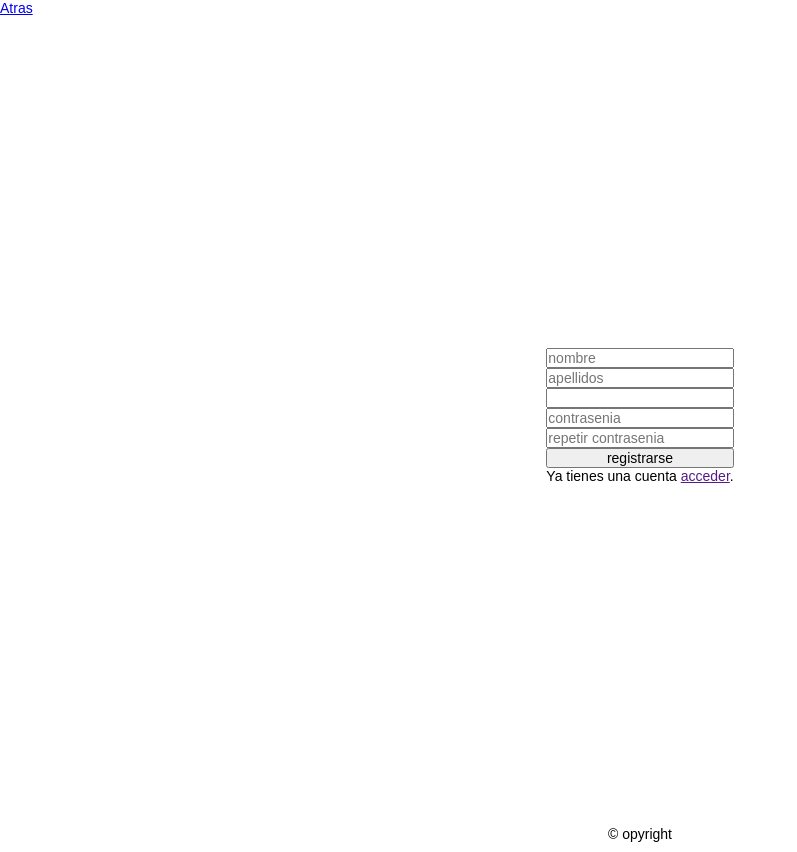
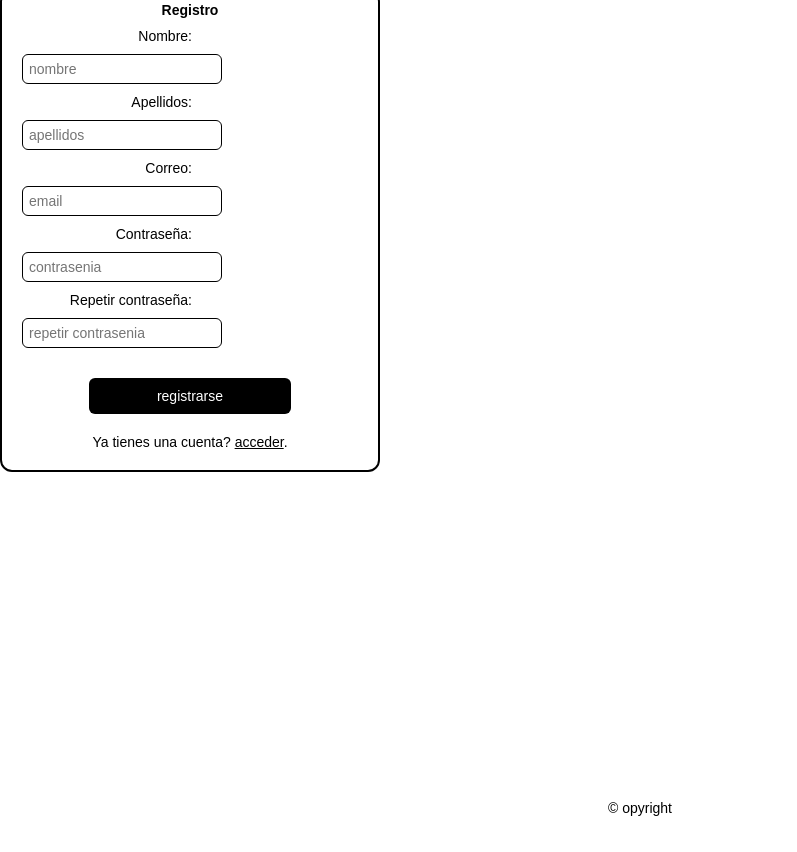
Before and after one commit to amamanic204/proyectoFastapi, a FastAPI app: page /registro in a window 1280 px wide. Shown: the whole page, without its empty margins (0-797 px from the left). After the commit the page ends 816 px from the top, so only its background shows below. Run offline with FastAPI, Linux system fonts and the light colour scheme.

Commit message:
Update registro.html
El documento "registro.html" modificado con estylos.

```diff
--- a/templates/registro.html
+++ b/templates/registro.html
@@ -15,26 +15,94 @@
 
 {% block content %}
     <form action="">
+        <h3>Registro</h3>
+        <label for="nombre">Nombre: </label>
         <input type="text" placeholder="nombre">
+        <label for="apellidos">Apellidos: </label>
         <input type="text" placeholder="apellidos">
-        <input type="email">
+        <label for="email">Correo: </label>
+        <input type="email" placeholder="email">
+        <label for="password">Contraseña: </label>
         <input type="password" placeholder="contrasenia">
+        <label for="password repeat">Repetir contraseña: </label>
         <input type="password" placeholder="repetir contrasenia">
         <input type="submit" value="registrarse">
-        <p>Ya tienes una cuenta <a href="">acceder</a>.</p>
+        <p>Ya tienes una cuenta? <a href="">acceder</a>.</p>
     </form>
     <style>
-        .cuerpo {
-            display: flex;
-            flex-direction: row;
-            justify-content: space-evenly;
-            align-items: center;
-        }
+        /* Fondo */
+    body {
+        font-family: Arial, sans-serif;
+        background-color: #ffffff;
+        margin: 0;
+        height: 100vh;
+        display: flex;
+        justify-content: center;
+        align-items: center;
+    }
 
-        form {
-            display: flex;
-            flex-direction: column;
-            justify-content: center;
-        }
+    /* Formulario */
+    form {
+        background-color: #ffffff;
+        padding: 10px 20px;
+        border-radius: 12px;
+        border: 2px solid black;
+        width: 380px;
+    }
+    form h3 {
+        text-align: center;
+        margin-bottom: 10px;
+        padding-top:0;
+        margin-top:10;
+    }
+    /* Labels */
+    form label {
+        display: inline-block;
+        width: 170px; /* más ancho por textos largos */
+        margin-bottom: 10px;
+        text-align: end;
+    }
+
+    /* Inputs */
+    form input[type="text"],
+    form input[type="email"],
+    form input[type="password"] {
+        width: 200px;
+        padding: 6px;
+        border: 1px solid black;
+        border-radius: 6px;
+        margin-bottom: 10px;
+        display: inline-block;
+    }
+
+    /* Botón */
+    form input[type="submit"] {
+        display: block;
+        margin: 20px auto;
+        padding: 10px;
+        width: 60%;
+        background-color: black;
+        color: white;
+        border: none;
+        border-radius: 6px;
+        cursor: pointer;
+    }
+
+    form input[type="submit"]:hover {
+        background-color: #333;
+    }
+
+    /* Texto */
+    form p {
+        text-align: center;
+        font-size: 14px;
+        margin: 10px 0;
+    }
+
+    /* Links */
+    form a {
+        color: black;
+        text-decoration: underline;
+    }
     </style>
 {% endblock %}
```
